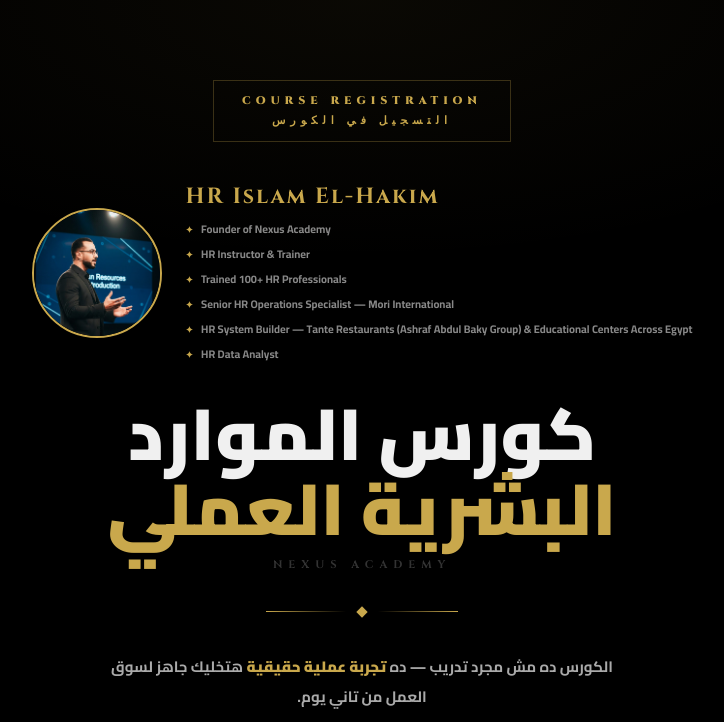
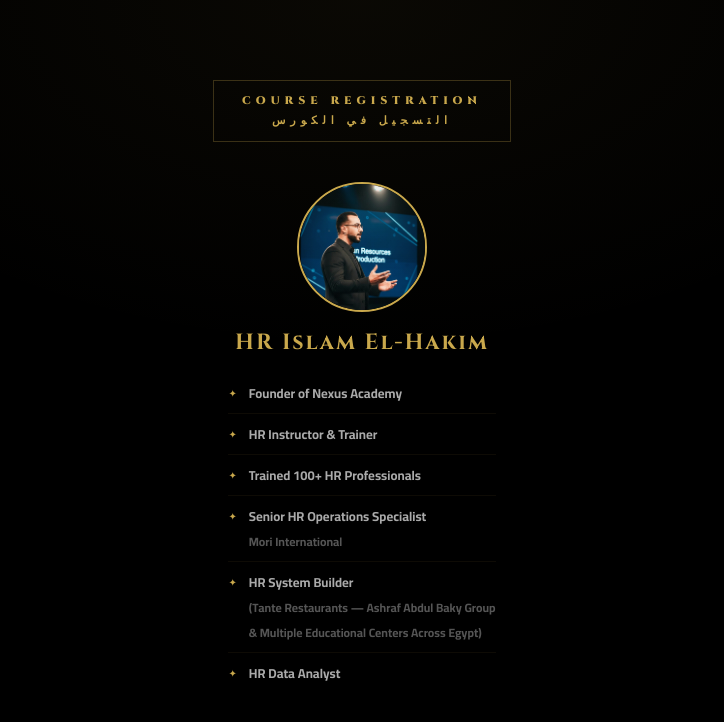
Before and after one commit to HRIslamElHakim/Human-Resources-Course--by-HR-Islam-El-HakiM, a plain HTML site: page index.html in a window 1280 px wide. Shown: the top 722 px of the page, without its empty margins (278-1002 px from the left). Drawn offline with Linux system fonts and the light colour scheme.

Commit message:
Update index.html

```diff
--- a/index.html
+++ b/index.html
@@ -191,22 +191,45 @@ footer a{color:#C9A84C44;text-decoration:none;}
 <div class="hero">
   <div class="top-badge">COURSE REGISTRATION<br>التسجيل في الكورس</div>
 
-  <!-- PRESENTER ROW -->
-  <div style="display:flex;align-items:center;gap:24px;margin-bottom:32px;direction:rtl;flex-wrap:wrap;justify-content:center;">
-    <div style="display:flex;flex-direction:column;align-items:flex-end;gap:8px;flex:1;min-width:200px;">
-      <div style="font-family:'Cinzel',serif;font-size:clamp(16px,3.5vw,22px);font-weight:700;color:#C9A84C;letter-spacing:2px;">HR Islam El-Hakim</div>
-      <ul style="list-style:none;text-align:right;display:flex;flex-direction:column;gap:5px;">
-        <li style="font-size:11px;font-weight:700;color:#888;display:flex;align-items:flex-start;gap:8px;justify-content:flex-end;"><span>Founder of Nexus Academy</span><span style="color:#C9A84C;font-size:9px;margin-top:2px;">✦</span></li>
-        <li style="font-size:11px;font-weight:700;color:#888;display:flex;align-items:flex-start;gap:8px;justify-content:flex-end;"><span>HR Instructor &amp; Trainer</span><span style="color:#C9A84C;font-size:9px;margin-top:2px;">✦</span></li>
-        <li style="font-size:11px;font-weight:700;color:#888;display:flex;align-items:flex-start;gap:8px;justify-content:flex-end;"><span>Trained 100+ HR Professionals</span><span style="color:#C9A84C;font-size:9px;margin-top:2px;">✦</span></li>
-        <li style="font-size:11px;font-weight:700;color:#888;display:flex;align-items:flex-start;gap:8px;justify-content:flex-end;"><span>Senior HR Operations Specialist — Mori International</span><span style="color:#C9A84C;font-size:9px;margin-top:2px;">✦</span></li>
-        <li style="font-size:11px;font-weight:700;color:#888;display:flex;align-items:flex-start;gap:8px;justify-content:flex-end;"><span>HR System Builder — Tante Restaurants (Ashraf Abdul Baky Group) &amp; Educational Centers Across Egypt</span><span style="color:#C9A84C;font-size:9px;margin-top:2px;">✦</span></li>
-        <li style="font-size:11px;font-weight:700;color:#888;display:flex;align-items:flex-start;gap:8px;justify-content:flex-end;"><span>HR Data Analyst</span><span style="color:#C9A84C;font-size:9px;margin-top:2px;">✦</span></li>
-      </ul>
-    </div>
+  <!-- PRESENTER -->
+  <div style="display:flex;flex-direction:column;align-items:center;gap:16px;margin-bottom:32px;">
     <div style="width:130px;height:130px;border-radius:50%;border:2px solid #C9A84C;overflow:hidden;flex-shrink:0;">
       <img src="photo.jpeg" alt="Islam El-Hakim" style="width:100%;height:100%;object-fit:cover;object-position:center top;">
     </div>
+    <div style="font-family:'Cinzel',serif;font-size:clamp(16px,3.5vw,22px);font-weight:700;color:#C9A84C;letter-spacing:2px;">HR Islam El-Hakim</div>
+    <ul style="list-style:none;display:flex;flex-direction:column;gap:0;direction:ltr;text-align:left;width:100%;max-width:400px;">
+      <li style="padding:8px 0;border-bottom:1px solid #C9A84C11;display:flex;gap:12px;align-items:flex-start;">
+        <span style="color:#C9A84C;font-size:10px;margin-top:3px;flex-shrink:0;">✦</span>
+        <span style="font-size:13px;font-weight:700;color:#aaa;">Founder of Nexus Academy</span>
+      </li>
+      <li style="padding:8px 0;border-bottom:1px solid #C9A84C11;display:flex;gap:12px;align-items:flex-start;">
+        <span style="color:#C9A84C;font-size:10px;margin-top:3px;flex-shrink:0;">✦</span>
+        <span style="font-size:13px;font-weight:700;color:#aaa;">HR Instructor &amp; Trainer</span>
+      </li>
+      <li style="padding:8px 0;border-bottom:1px solid #C9A84C11;display:flex;gap:12px;align-items:flex-start;">
+        <span style="color:#C9A84C;font-size:10px;margin-top:3px;flex-shrink:0;">✦</span>
+        <span style="font-size:13px;font-weight:700;color:#aaa;">Trained 100+ HR Professionals</span>
+      </li>
+      <li style="padding:8px 0;border-bottom:1px solid #C9A84C11;display:flex;gap:12px;align-items:flex-start;">
+        <span style="color:#C9A84C;font-size:10px;margin-top:3px;flex-shrink:0;">✦</span>
+        <div style="display:flex;flex-direction:column;gap:2px;">
+          <span style="font-size:13px;font-weight:700;color:#aaa;">Senior HR Operations Specialist</span>
+          <span style="font-size:12px;font-weight:700;color:#555;">Mori International</span>
+        </div>
+      </li>
+      <li style="padding:8px 0;border-bottom:1px solid #C9A84C11;display:flex;gap:12px;align-items:flex-start;">
+        <span style="color:#C9A84C;font-size:10px;margin-top:3px;flex-shrink:0;">✦</span>
+        <div style="display:flex;flex-direction:column;gap:2px;">
+          <span style="font-size:13px;font-weight:700;color:#aaa;">HR System Builder</span>
+          <span style="font-size:12px;font-weight:700;color:#555;">(Tante Restaurants — Ashraf Abdul Baky Group</span>
+          <span style="font-size:12px;font-weight:700;color:#555;">&amp; Multiple Educational Centers Across Egypt)</span>
+        </div>
+      </li>
+      <li style="padding:8px 0;display:flex;gap:12px;align-items:flex-start;">
+        <span style="color:#C9A84C;font-size:10px;margin-top:3px;flex-shrink:0;">✦</span>
+        <span style="font-size:13px;font-weight:700;color:#aaa;">HR Data Analyst</span>
+      </li>
+    </ul>
   </div>
 
   <div class="hero-course">كورس الموارد<br><span>البشرية العملي</span></div>
```
